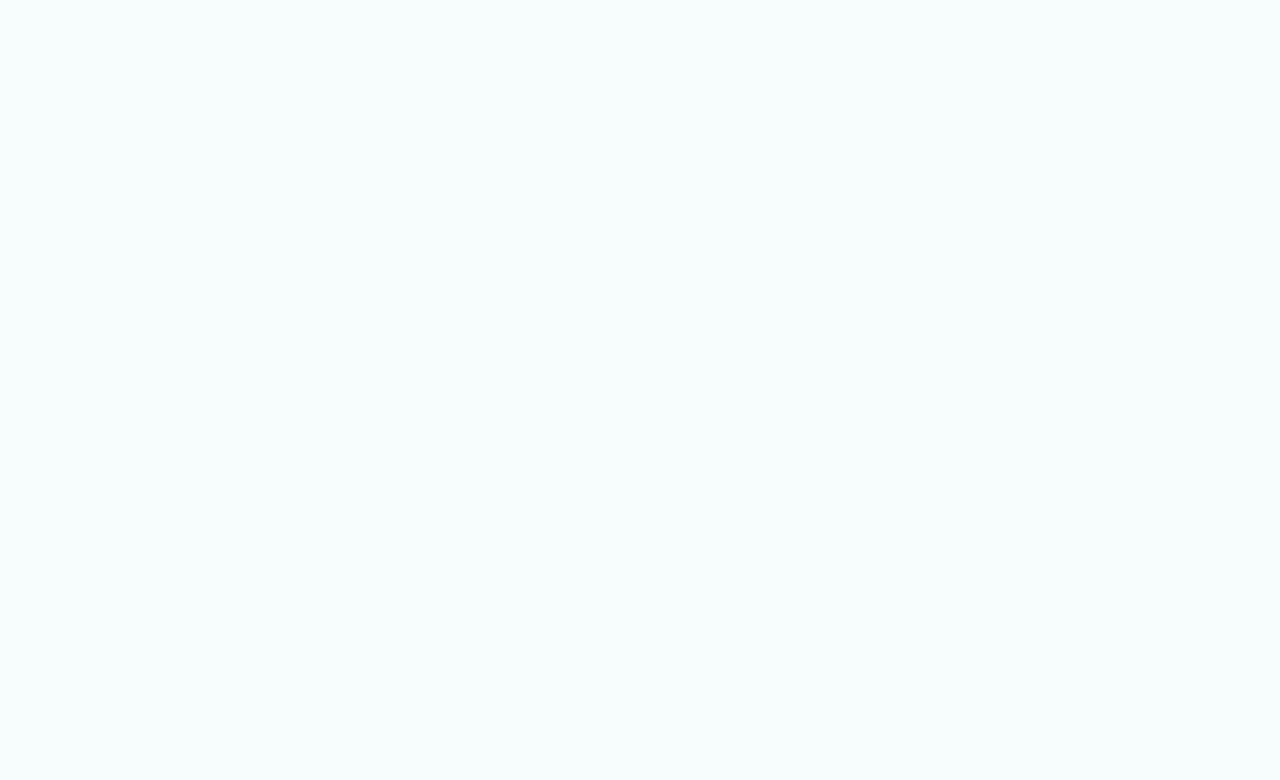
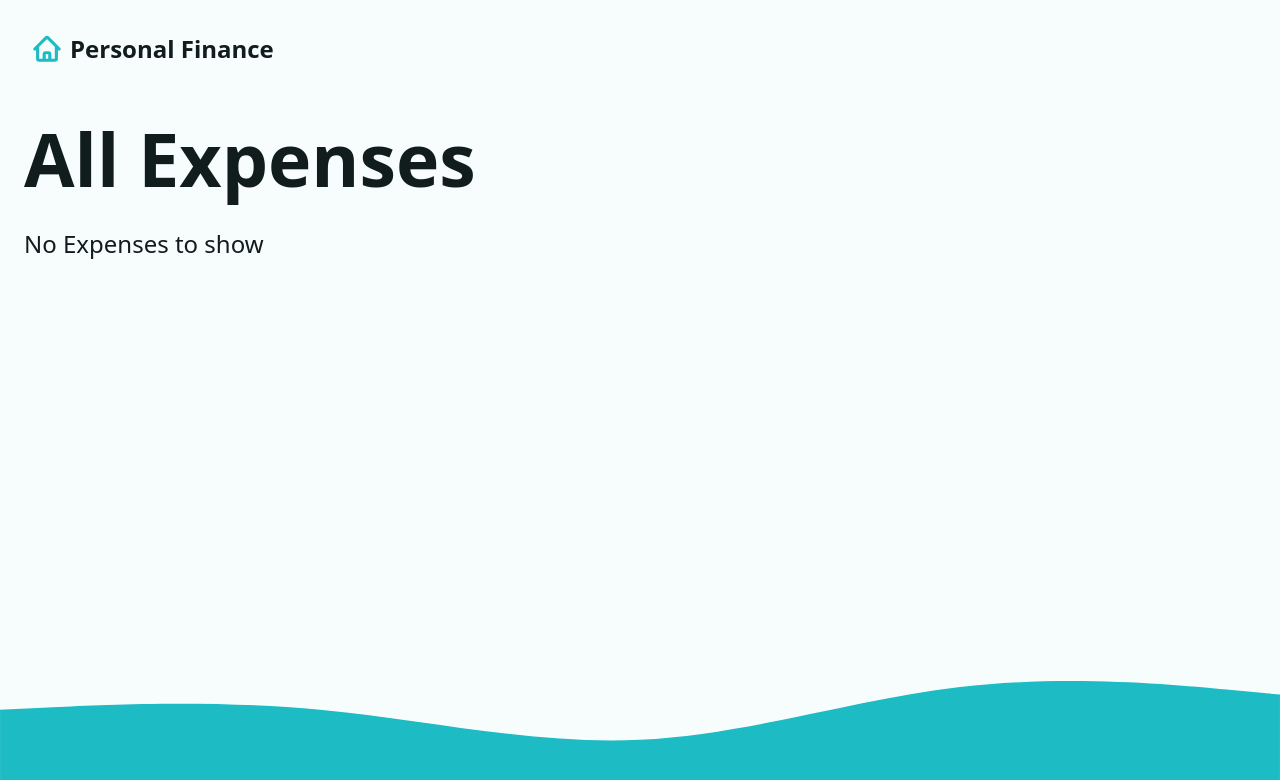
Before and after one commit to Noi-Git/personal-finance, a React (Vite) app in the folder pf-frontend/: page /expenses in a window 1280 px wide. Before the commit this address had no page. Shown: the top 780 px of the page. Built offline with nearby package versions, Linux system fonts and the light colour scheme.

Commit message:
create expenses route and show all expenses when expenses is over 8 items

```diff
--- a/pf-frontend/src/App.jsx
+++ b/pf-frontend/src/App.jsx
@@ -2,6 +2,7 @@
 import { ToastContainer } from 'react-toastify'
 import 'react-toastify/dist/ReactToastify.css'
 import Dashboard, { dashboardAction, dashboardLoader } from './pages/Dashboard'
+import ExpensesPage, { expensesLoader } from './pages/ExpensesPage'
 import Error from './pages/Error'
 import Main, { mainLoader } from './layouts/Main'
 import { logoutAction } from './actions/logout'
@@ -23,6 +24,11 @@
         errorElement: <Error />, //show error when go to route that does not exist
       },
       {
+        path: 'expenses',
+        element: <ExpensesPage />,
+        loader: expensesLoader,
+      },
+      {
         path: 'logout',
         action: logoutAction,
       },
--- a/pf-frontend/src/components/AddExpenseForm.jsx
+++ b/pf-frontend/src/components/AddExpenseForm.jsx
@@ -59,7 +59,7 @@
             <label htmlFor='newExpenseBudget'> Budget Category</label>
             <select name='newExpenseBudget' id='newExpenseBudget' required>
               {budgets
-                .sort((a, b) => a.createdAt - b.createdAt)
+                .sort((a, b) => b.createdAt - a.createdAt)
                 .map((budget) => {
                   return (
                     <option key={budget.id} value={budget.id}>
--- a/pf-frontend/src/pages/Dashboard.jsx
+++ b/pf-frontend/src/pages/Dashboard.jsx
@@ -1,4 +1,4 @@
-import { useLoaderData } from 'react-router-dom'
+import { Link, useLoaderData } from 'react-router-dom'
 import { createBudget, createExpense, fetchData, wait } from '../helpers'
 import { Intro } from '../components/Intro'
 import { toast } from 'react-toastify'
@@ -93,10 +93,15 @@
                   <div className='grid-md'>
                     <h2>Recent Expenses</h2>
                     <Table
-                      expenses={expenses.sort(
-                        (a, b) => b.createdAt - a.createdAt
-                      )}
+                      expenses={expenses
+                        .sort((a, b) => b.createdAt - a.createdAt)
+                        .slice(0, 8)}
                     />
+                    {expenses.length > 8 && (
+                      <Link to='expenses' className='btn btn--dark'>
+                        View all expenses
+                      </Link>
+                    )}
                   </div>
                 )}
               </div>
--- /dev/null
+++ b/pf-frontend/src/pages/ExpensesPage.jsx
@@ -0,0 +1,33 @@
+import { useLoaderData } from 'react-router-dom'
+import { fetchData } from '../helpers'
+import { Table } from '../components/Table'
+
+// eslint-disable-next-line react-refresh/only-export-components
+export function expensesLoader() {
+  // eslint-disable-next-line no-undef
+  const expenses = fetchData('expenses')
+  return { expenses }
+}
+
+const ExpensesPage = () => {
+  const { expenses } = useLoaderData()
+  return (
+    <>
+      <div className='grid-lg'>
+        <h1>All Expenses</h1>
+        {expenses && expenses.length > 0 ? (
+          <div className='grid-md'>
+            <h2>
+              Recent Expenses <small>({expenses.length} total)</small>
+            </h2>
+            <Table expenses={expenses} />
+          </div>
+        ) : (
+          <p>No Expenses to show</p>
+        )}
+      </div>
+    </>
+  )
+}
+
+export default ExpensesPage
```
